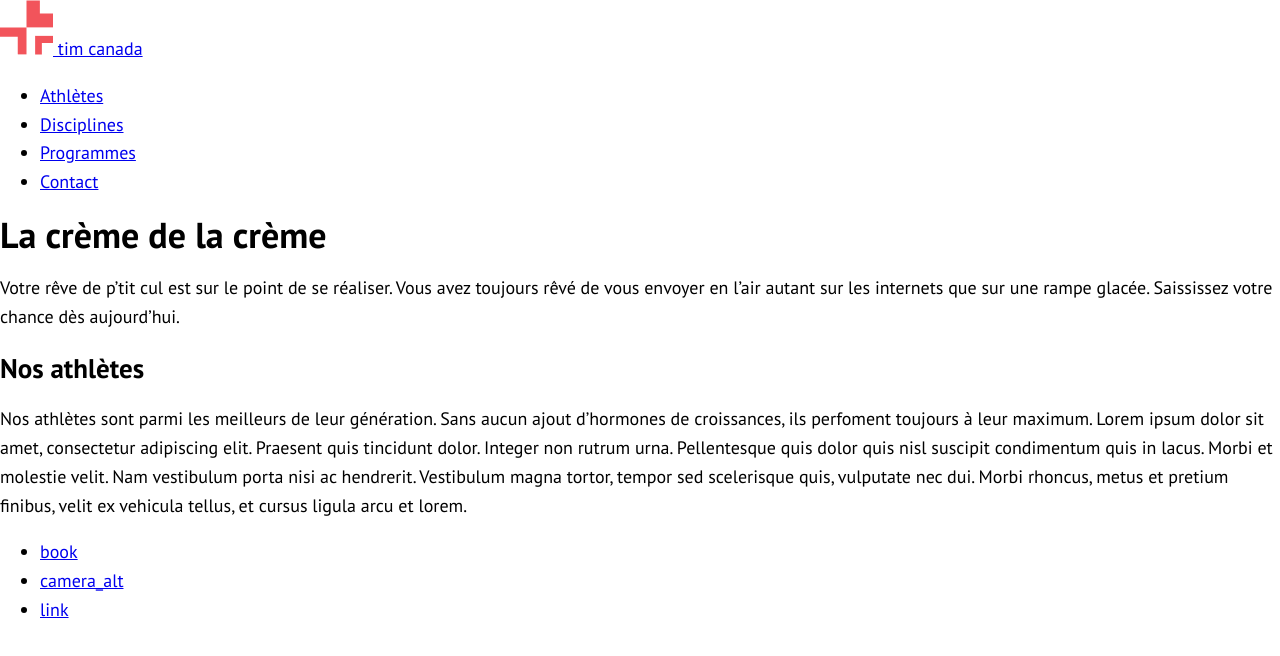
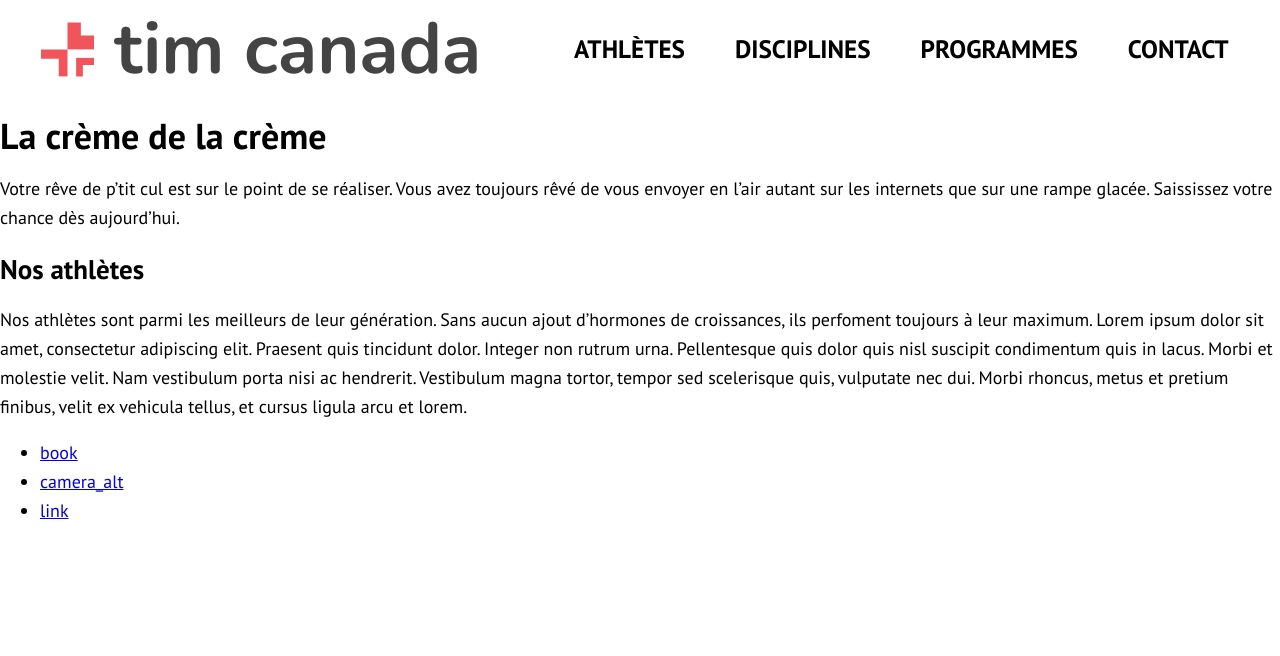
Before and after one commit to RavenousReaper117/Lab7_ConceptionWeb2, a plain HTML site: page index.html in a window 1280 px wide. Drawn offline with nearby package versions, Linux system fonts and the light colour scheme.

Commit message:
Numéro 3 de fait

```diff
--- a/css/styles.css
+++ b/css/styles.css
@@ -42,62 +42,49 @@ body {
 
 /* ===== Numéro 3a ===== */
 header .wrapper {
-
+display: flex;
+align-items: center;
+justify-content: space-around;
 }
 
 /* ===== Numéro 3b ===== */
 .logo {
-
+display: flex;
+align-items: center;
+gap: 20px;
+font: 700 4rem "Nunito", sans-serif;
+text-decoration: none;
+color: #444;
 }
 
 /* ===== Numéro 3c ===== */
-/*
+
 .menu ul {
-    margin-top: 0;
-    margin-bottom: 0;
-    margin-right: 0;
-    margin-left: 0;
+    margin: 0;
+    padding: 0;
+    list-style-type: none;
+    display: flex;
+    gap: 30px;
+}
 
-    padding-top: 0;
-    padding-bottom: 0;
-    padding-right: 0;
-    padding-left: 0;
-}
-*/
 
 /* ===== Numéro 3d ===== */
-/*
+
 .menu a {
+    font: bold 1.4rem 'PT Sans', sans-serif;
     color: black;
-    font-weight: bold;
-    font-size: 14px;
-    font-family: 'PT Sans', sans-serif;
-    padding-top: 5px;
-    padding-left: 10px;
-    padding-right: 10px;
-    padding-bottom: 5px;
+    padding: 5px 10px 5px 10px;
     text-transform: uppercase;
     text-decoration: none;
 }
-*/
+
 
 /* ===== Numéro 3e ===== */
-/*
+
 .menu a:hover {
-    border-top-color: #000;
-    border-right-color: black;
-    border-bottom-color: #000;
-    border-left-color: black;
-    border-top-style: solid;
-    border-right-style: solid;
-    border-left-style: solid;
-    border-bottom-style: solid;
-    border-top-width: 2px;
-    border-right-width: 2px;
-    border-bottom-width: 2px;
-    border-left-width: 2px;
+    border: 2px solid black;
 }
-*/
+
 
 /* ===== Numéro 3f ===== */
 /*
```
